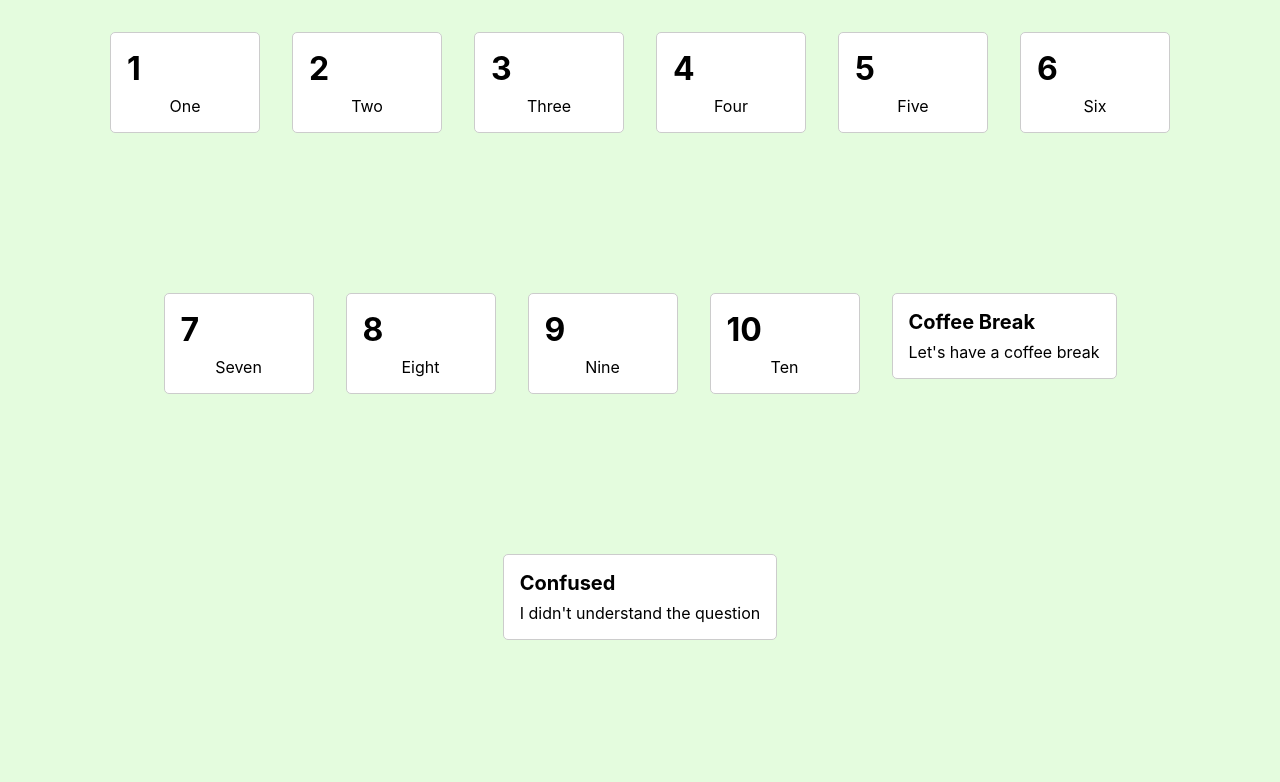
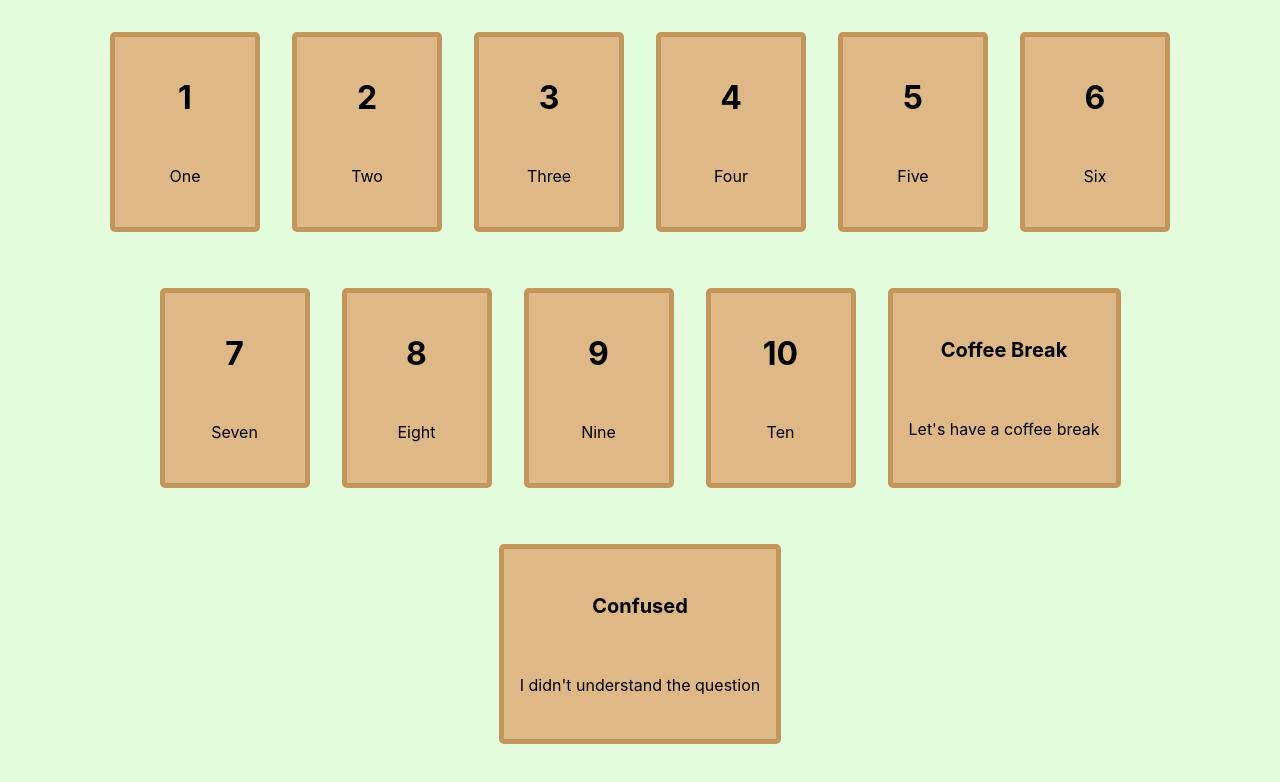
Before and after one commit to Digitanalogik/react-card-table, a React (Create React App) app: page / in a window 1280 px wide. Shown: the top 782 px of the page. Built offline with nearby package versions, Linux system fonts and the light colour scheme.

Commit message:
Stylized Card

```diff
--- a/src/Components/Card/Card.css
+++ b/src/Components/Card/Card.css
@@ -1,19 +1,17 @@
 .card {
-  background-color: #ffffff;
-  border: 1px solid #cccccc;
+  background-color: #DEB887;
+  border: 5px solid #C2955C;
   border-radius: 5px;
   padding: 1rem;
   margin: 1rem;
   min-width: 150px;
   max-width: 300px;
   box-sizing: border-box;
-}
-
-.card-content {
   display: flex;
-  justify-content: center;
+  flex-direction: column;
+  justify-content: space-around;
   align-items: center;
-  height: 100px;
+  height: 200px;
 }
 
 .card-number {
@@ -28,6 +26,4 @@
 
 .card-title {
   font-size: 1rem;
-  text-align: center;
-  margin-top: 0.5rem;
 }
```
